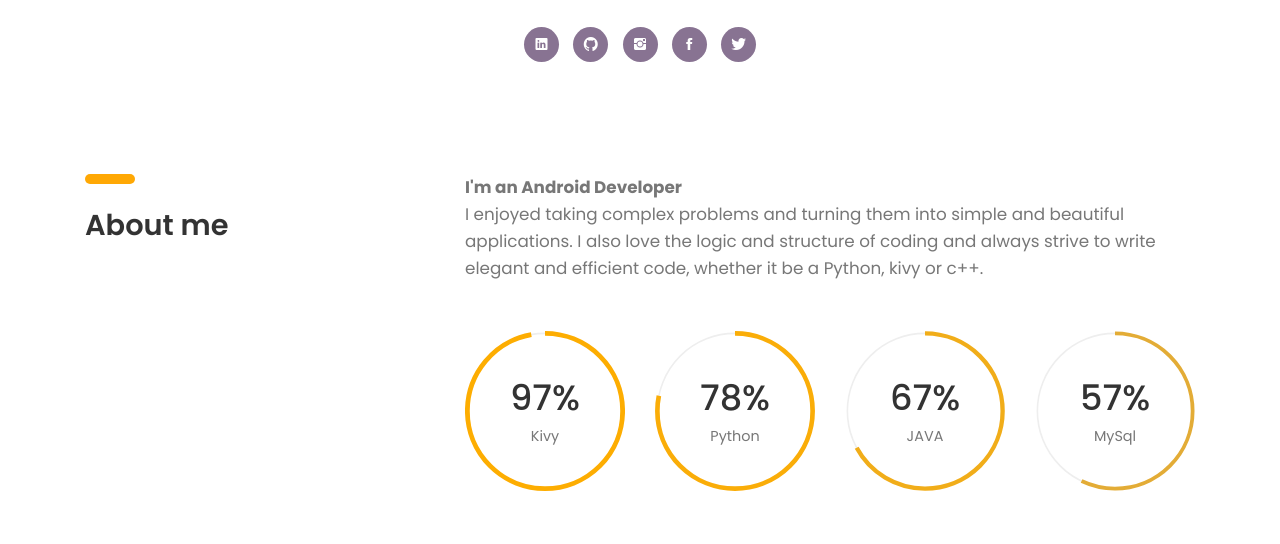
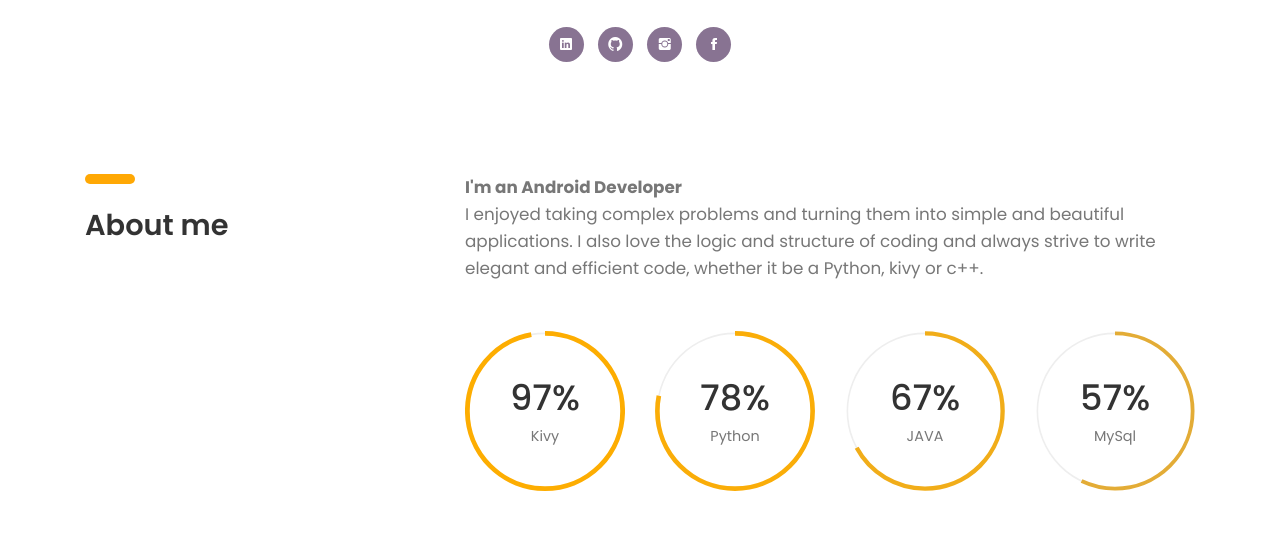
Before and after one commit to itsyugam/itsyugam.github.io, a plain HTML site: page index.html in a window 1280 px wide. Shown: the part 503-1047 px from the top of the page. Drawn offline with Linux system fonts and the light colour scheme; files whose address does not match are found by name.

Commit message:
index.html

```diff
--- a/index.html
+++ b/index.html
@@ -82,9 +82,9 @@
 						<ul class="social-icons">
 							<li><a href="https://www.linkedin.com/in/yugam-sachdeva-5634ba1a6/"><i class="ion-social-linkedin"></i></a></li>
 							<li><a href="https://github.com/itsyugam"><i class="ion-social-github"></i></a></li>
-							<li><a href="#"><i class="ion-social-instagram"></i></a></li>
-							<li><a href="#"><i class="ion-social-facebook"></i></a></li>
-							<li><a href="#"><i class="ion-social-twitter"></i></a></li>
+							<li><a href="https://www.instagram.com/yugam_sachdeva_/"><i class="ion-social-instagram"></i></a></li>
+							<li><a href="https://www.facebook.com/yugam.sachdeva.3"><i class="ion-social-facebook"></i></a></li>
+
 						</ul>
 					</div><!-- intro -->
 				</div><!-- col-sm-8 -->
```
